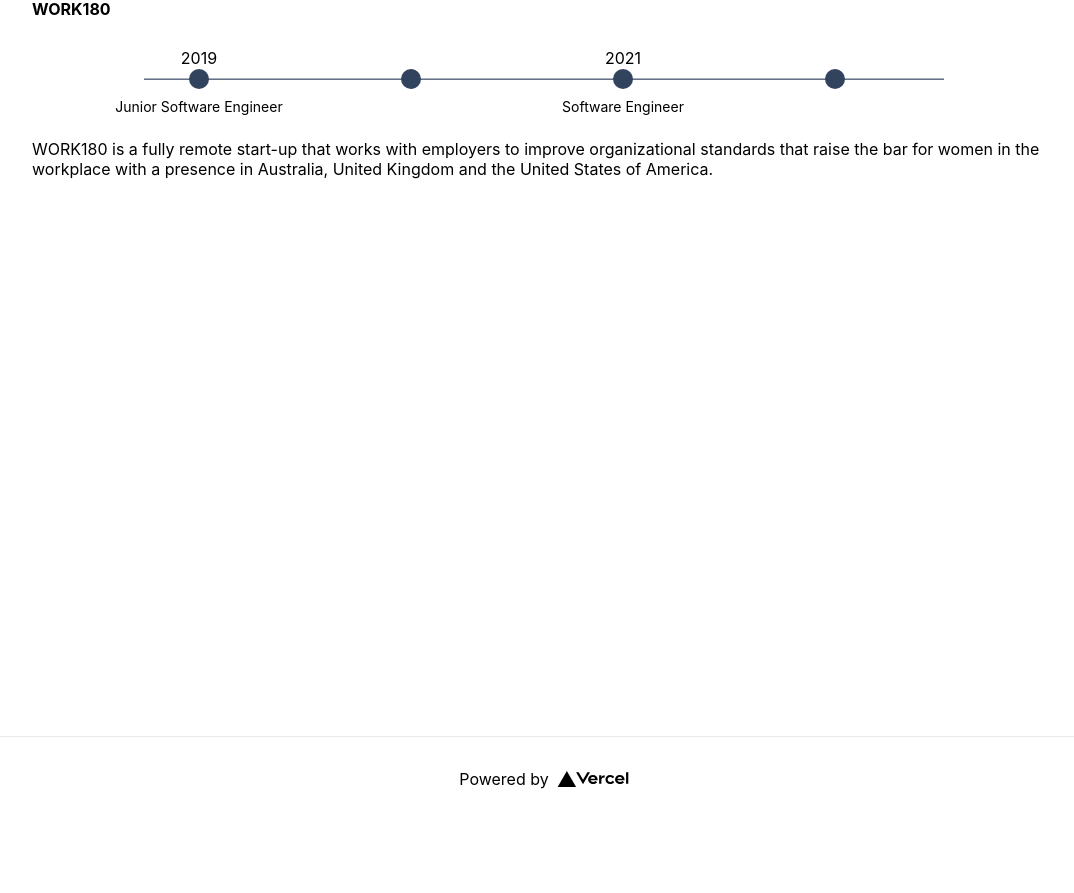
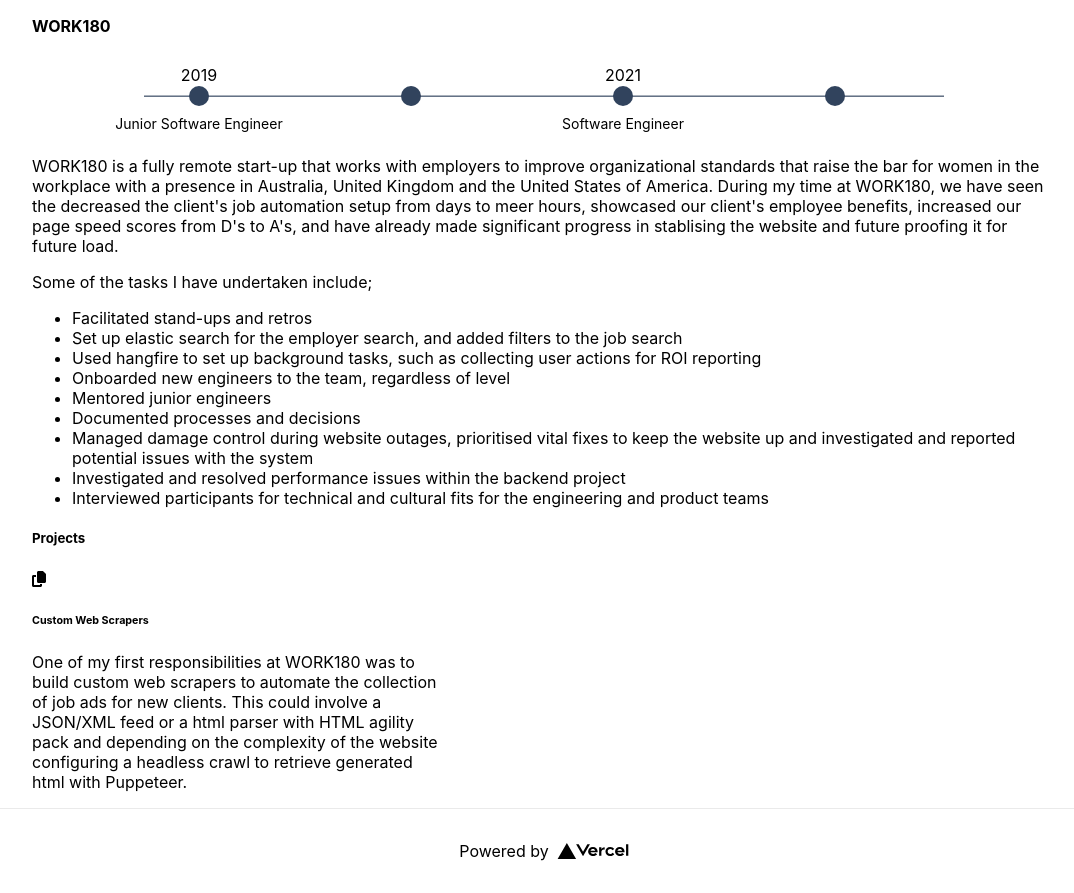
Before and after one commit to Ariadne-S/Resume, a Next.js app in the folder resume-2022/: page / in a window 1280 px wide. Shown: the part 300-1193 px from the top of the page, without its empty margins (96-1170 px from the left). Before the commit the page ends 1121 px from the top, so only its background shows below. Built offline with nearby package versions, Linux system fonts and the light colour scheme.

Commit message:
Initial project grid

```diff
--- a/resume-2022/components/experience.tsx
+++ b/resume-2022/components/experience.tsx
@@ -1,16 +1,78 @@
 import {FC} from "react";
 import styled from "styled-components";
+import {findIconDefinition, IconDefinition, IconLookup} from "@fortawesome/fontawesome-svg-core";
+import {FontAwesomeIcon} from "@fortawesome/react-fontawesome";
 
-const Experience:  FC = () => {
-  return (
-      <div>
-          <h3>Experience</h3>
-          <h4>WORK180</h4>
-          <Timeline />
-          <p>WORK180 is a fully remote start-up that works with employers to improve organizational standards that raise the bar for women in the workplace with a presence in Australia, United Kingdom and the United States of America.</p>
-      </div>
-  )
+interface Project {
+    icon: IconDefinition
+    title: string,
+    description: JSX.Element,
+    tags: string[]
 }
+
+const projectData: Project[] = [
+    {
+        icon: findIconDefinition({prefix: 'fas', iconName: 'copy'}),
+        title: "Custom Web Scrapers",
+        description: <span>One of my first responsibilities at WORK180 was to build custom web scrapers to automate the
+                            collection of job ads for new clients. This could involve a JSON/XML feed or a html parser
+                            with HTML
+                            agility pack and depending on the complexity of the website configuring a headless crawl to
+                            retrieve
+                            generated html with Puppeteer.</span>,
+        tags: []
+    }
+]
+
+const Experience: FC = () => {
+    return (
+        <ExperienceContainer>
+            <h3>Experience</h3>
+            <h4>WORK180</h4>
+            <Timeline/>
+            <p>
+                WORK180 is a fully remote start-up that works with employers to improve organizational standards that
+                raise the bar for women in the workplace with a presence in Australia, United Kingdom and the United
+                States of America.
+                During my time at WORK180, we have seen the decreased the client's job automation setup from days to
+                meer hours, showcased our client's employee benefits, increased our page speed scores from D's to A's,
+                and have already made significant progress in stablising the website and future proofing it for future
+                load.
+            </p>
+            <p>Some of the tasks I have undertaken include;</p>
+            <ul>
+                <li>Facilitated stand-ups and retros</li>
+                <li>Set up elastic search for the employer search, and added filters to the job search</li>
+                <li>Used hangfire to set up background tasks, such as collecting user actions for ROI reporting</li>
+                <li>Onboarded new engineers to the team, regardless of level</li>
+                <li>Mentored junior engineers</li>
+                <li>Documented processes and decisions</li>
+                <li>Managed damage control during website outages, prioritised vital fixes to keep the website up and
+                    investigated and reported potential issues with the system
+                </li>
+                <li>Investigated and resolved performance issues within the backend project</li>
+                <li>Interviewed participants for technical and cultural fits for the engineering and product teams</li>
+            </ul>
+            <ProjectsCallout/>
+        </ExperienceContainer>
+    )
+}
+
+const ProjectsCallout: FC = () => {
+    return (
+        <div>
+            <h5>Projects</h5>
+            <ProjectGrid>
+                {projectData.map(project => <ProjectDisplay project={project}/>)}
+            </ProjectGrid>
+        </div>
+
+    )
+}
+
+const ProjectGrid = styled.div`
+    display: flex;
+`
 
 const Timeline: FC = () => {
     return (
@@ -22,6 +84,25 @@ const Timeline: FC = () => {
         </TimeLineUl>
     )
 }
+
+
+const ProjectDisplay: FC<{ project: Project }> = ({project}) => {
+    return (
+        <ProjectCard>
+            <FontAwesomeIcon icon={project.icon}/>
+            <h6>{project.title}</h6>
+            <p>{project.description}</p>
+        </ProjectCard>
+    )
+}
+
+const ProjectCard = styled.div`
+    max-width: 40%;
+`;
+
+const ExperienceContainer = styled.div`
+
+`;
 
 const TimeLineUl = styled.ul`
     width:800px;
@@ -78,5 +159,4 @@ const TimeLineUl = styled.ul`
 `
 
 
-
 export default Experience;
--- a/resume-2022/next.config.js
+++ b/resume-2022/next.config.js
@@ -1,6 +1,6 @@
 /** @type {import('next').NextConfig} */
 const nextConfig = {
-  reactStrictMode: true,
+    reactStrictMode: true,
 }
 
 module.exports = nextConfig
--- a/resume-2022/styles/globals.css
+++ b/resume-2022/styles/globals.css
@@ -14,3 +14,8 @@ a {
 * {
     box-sizing: border-box;
 }
+
+h3 {
+    color: #31435d;
+    font-size: 25px;
+}
```
Also changed, not shown: resume-2022/components/old-resume.tsx (+21 -11 lines), resume-2022/components/page-header.tsx (+8 -12 lines), resume-2022/pages/_app.tsx (+6 -7 lines), resume-2022/pages/api/hello.ts (+5 -5 lines), resume-2022/pages/index.tsx (+6 -6 lines), resume-2022/pages/old.tsx (+5 -5 lines), resume-2022/tsconfig.json (+13 -3 lines), resume-2022/public/vercel.svg, resume-2022/styles/Home.module.css (indentation only), 1 other file (tests, documents, lock files or other folders). Lines whose indentation alone changed are shown as unchanged.
